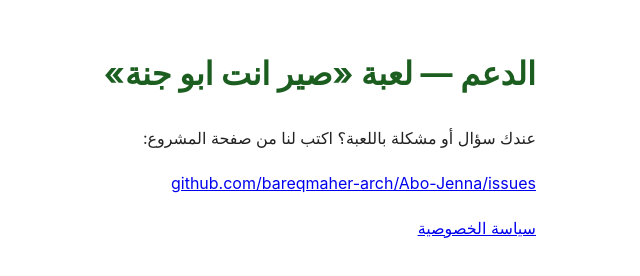
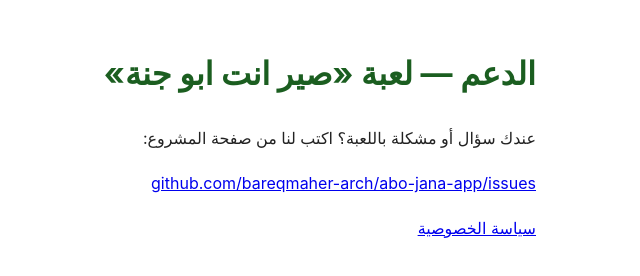
Before and after one commit to bareqmaher-arch/abo-jana-app, a plain HTML site: page support/index.html in a window 1280 px wide. Shown: the full height of the page, 464-1104 px from the left. Drawn offline with Linux system fonts and the light colour scheme.

Commit message:
Point support to the public repo's issues
Co-Authored-By: Claude Opus 5.5 <noreply@anthropic.com>

```diff
--- a/support/index.html
+++ b/support/index.html
@@ -2,6 +2,6 @@
 <style>body{font-family:-apple-system,system-ui,sans-serif;max-width:720px;margin:0 auto;padding:24px 16px;line-height:1.8;color:#222;background:#fff}h1{color:#1b5e20}</style></head><body>
 <h1>الدعم — لعبة «صير انت ابو جنة»</h1>
 <p>عندك سؤال أو مشكلة باللعبة؟ اكتب لنا من صفحة المشروع:</p>
-<p><a href="https://github.com/bareqmaher-arch/Abo-Jenna/issues">github.com/bareqmaher-arch/Abo-Jenna/issues</a></p>
+<p><a href="https://github.com/bareqmaher-arch/abo-jana-app/issues">github.com/bareqmaher-arch/abo-jana-app/issues</a></p>
 <p><a href="../privacy/">سياسة الخصوصية</a></p>
 </body></html>
```
